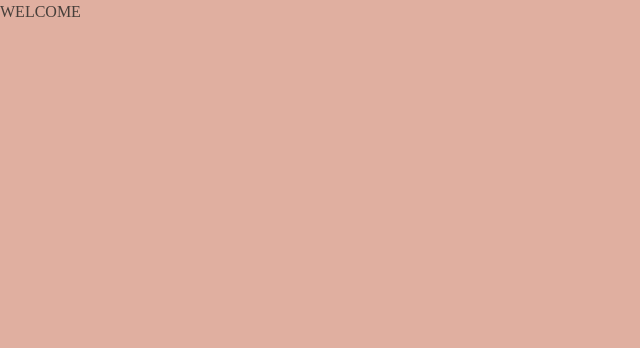
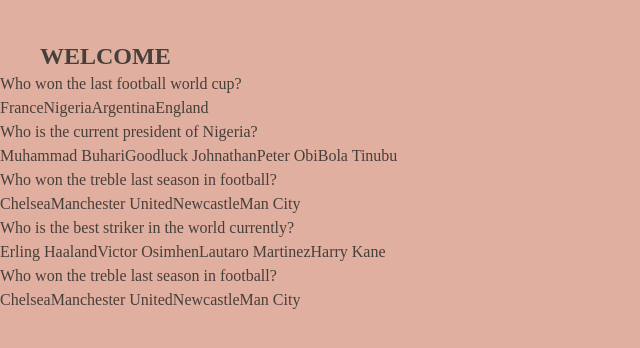
Before and after one commit to favourAyomikun/QuizApp, a React (Vite) app: page /quizPage in a window 1280 px wide. Shown: the top 348 px of the page, without its empty margins (0-640 px from the left). Built offline with nearby package versions, Linux system fonts and the light colour scheme; a web font is replaced by a local one.

Commit message:
working on the quiz questions

```diff
--- /dev/null
+++ b/src/data/data.js
@@ -0,0 +1,35 @@
+export const quizData = [
+    {
+        id: 1,
+        question: 'Who won the last football world cup?',
+        options: ['France', 'Nigeria', 'Argentina', 'England'],
+        correctAnswer: 'Argentina'
+    },
+    {
+        id: 2,
+        question: 'Who is the current president of Nigeria?',
+        options: ['Muhammad Buhari', 'Goodluck Johnathan', 'Peter Obi', 'Bola Tinubu'],
+        correctAnswer: 'Tinubu'
+    },
+    {
+        id: 3,
+        question: 'Who won the treble last season in football?',
+        options: ['Chelsea', 'Manchester United', 'Newcastle', 'Man City'],
+        correctAnswer: 'Man City'
+    },
+    {
+        id: 4,
+        question: 'Who is the best striker in the world currently?',
+        options: ['Erling Haaland', 'Victor Osimhen', 'Lautaro Martinez', 'Harry Kane'],
+        correctAnswer: 'Man City'
+    },
+    {
+        id: 5,
+        question: 'Who won the treble last season in football?',
+        options: ['Chelsea', 'Manchester United', 'Newcastle', 'Man City'],
+        correctAnswer: 'Man City'
+    },
+]
+
+
+// console.log(quizData);
--- a/src/pages/QuizPage.jsx
+++ b/src/pages/QuizPage.jsx
@@ -1,5 +1,6 @@
 import React, { useEffect } from "react";
 import { useInputValue } from "../context/InputValueContext";
+import QuizQuestions from "./QuizQuestions";
 
 const QuizPage = () => {
   const { inputValue, setInputValue } = useInputValue();
@@ -13,8 +14,9 @@
   }, [])
 
   return (
-    <section className="">
-      <h2 className="uppercase"> Welcome {inputValue}</h2>
+    <section>
+      <h2 className="uppercase pt-10 ml-10 font-bold text-2xl"> Welcome {inputValue}</h2>
+      <QuizQuestions />
     </section>
   );
 };
--- /dev/null
+++ b/src/pages/QuizQuestions.jsx
@@ -0,0 +1,20 @@
+import React, { useState } from 'react'
+import { quizData } from '../data/data'
+
+const QuizQuestions = () => {
+    const [data, setData] = useState(quizData)
+    console.log(quizData);
+
+  return (
+    <main className='container'>
+        {data.map((params, index) => (
+            <div key={index}>
+                <p>{params.question}</p>
+                <p>{params.options}</p>
+            </div>
+        ))}
+    </main>
+  )
+}
+
+export default QuizQuestions
```
